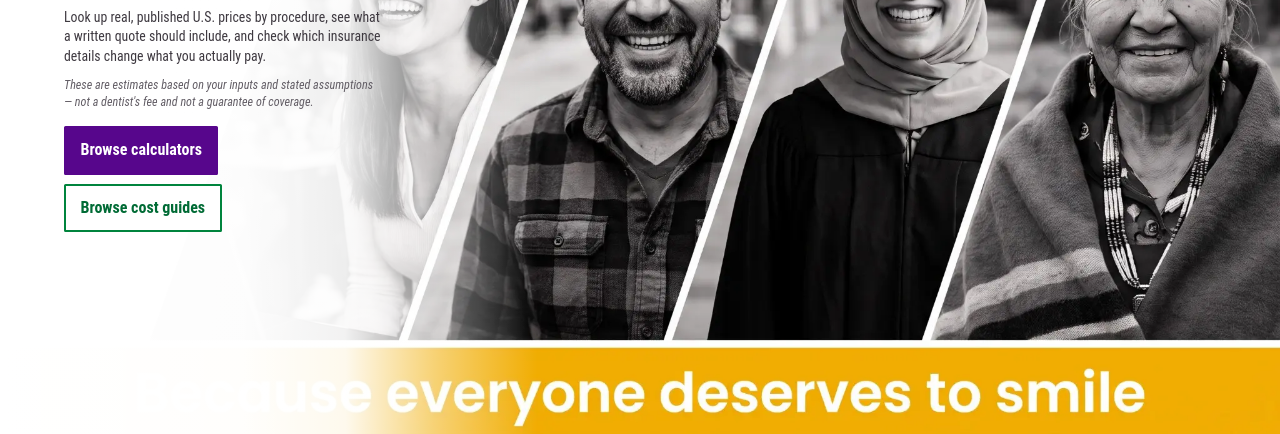
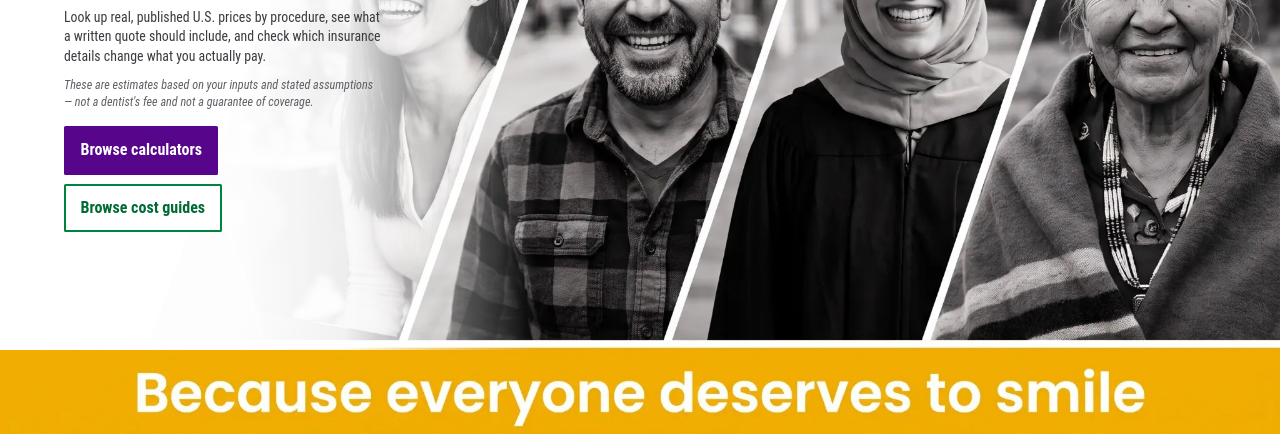
Before and after one commit to yes155/Dental-Calculator, a website: page src/index.html in a window 1280 px wide. Shown: the part 366-800 px from the top of the page. Drawn offline with Linux system fonts and the light colour scheme.

Commit message:
Keep hero slogan band unobscured

```diff
--- a/src/assets/site.css
+++ b/src/assets/site.css
@@ -2759,7 +2759,7 @@ a:hover { color: var(--brand-purple); }
 .home-hero--image::after {
   content: "";
   position: absolute;
-  inset: 0;
+  inset: 0 0 12% 0;
   z-index: 1;
   display: block;
   pointer-events: none;
```
